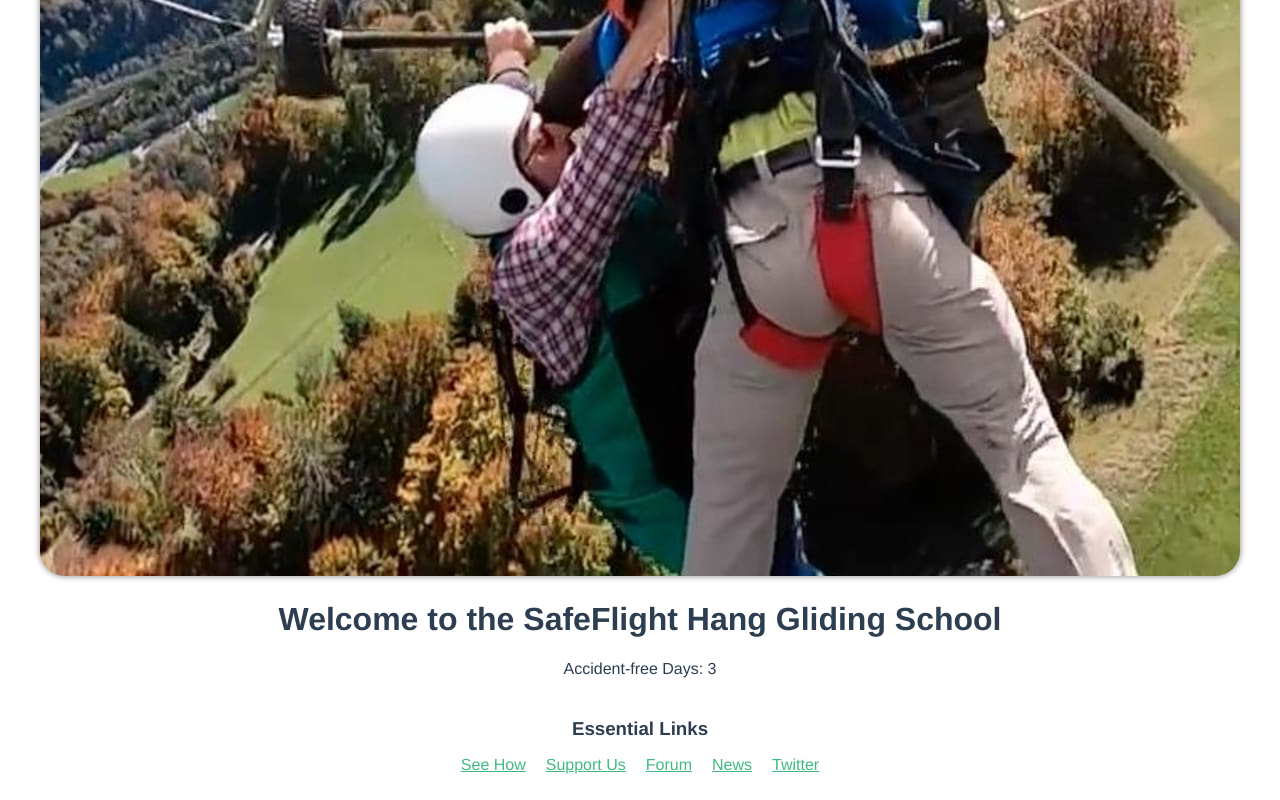
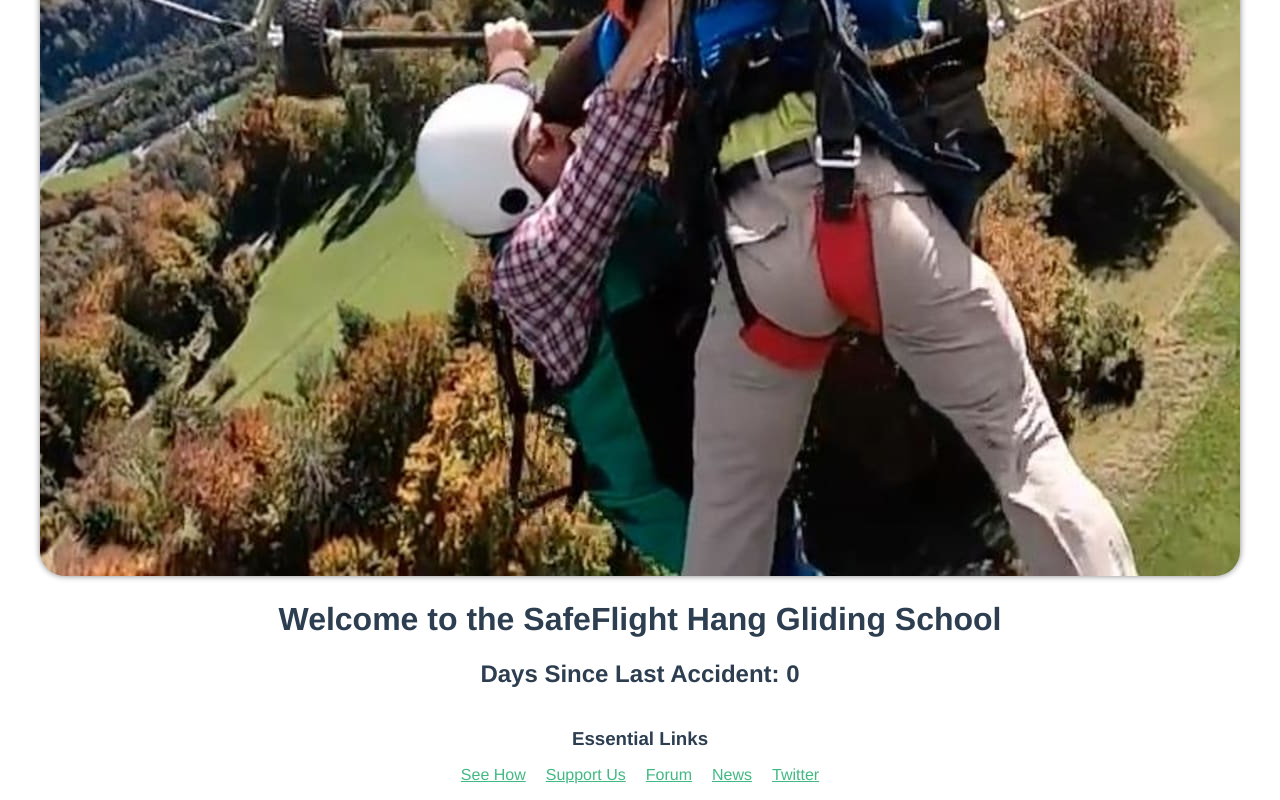
Before and after one commit to joshtestone/safeflight-hg-school, a Vue app: page / in a window 1280 px wide. Shown: the part 684-1484 px from the top of the page. Built offline with nearby package versions, Linux system fonts and the light colour scheme.

Commit message:
Updated webpage

```diff
--- a/src/components/SafeFlightHGSchool.vue
+++ b/src/components/SafeFlightHGSchool.vue
@@ -1,9 +1,7 @@
 <template>
   <div class="hello">
     <h1>{{ msg }}</h1>
-    <p>
-      Accident-free Days: 3
-    </p>
+    <h2>Days Since Last Accident: 0</h2>
     <h3>Essential Links</h3>
     <ul>
       <li>
```
